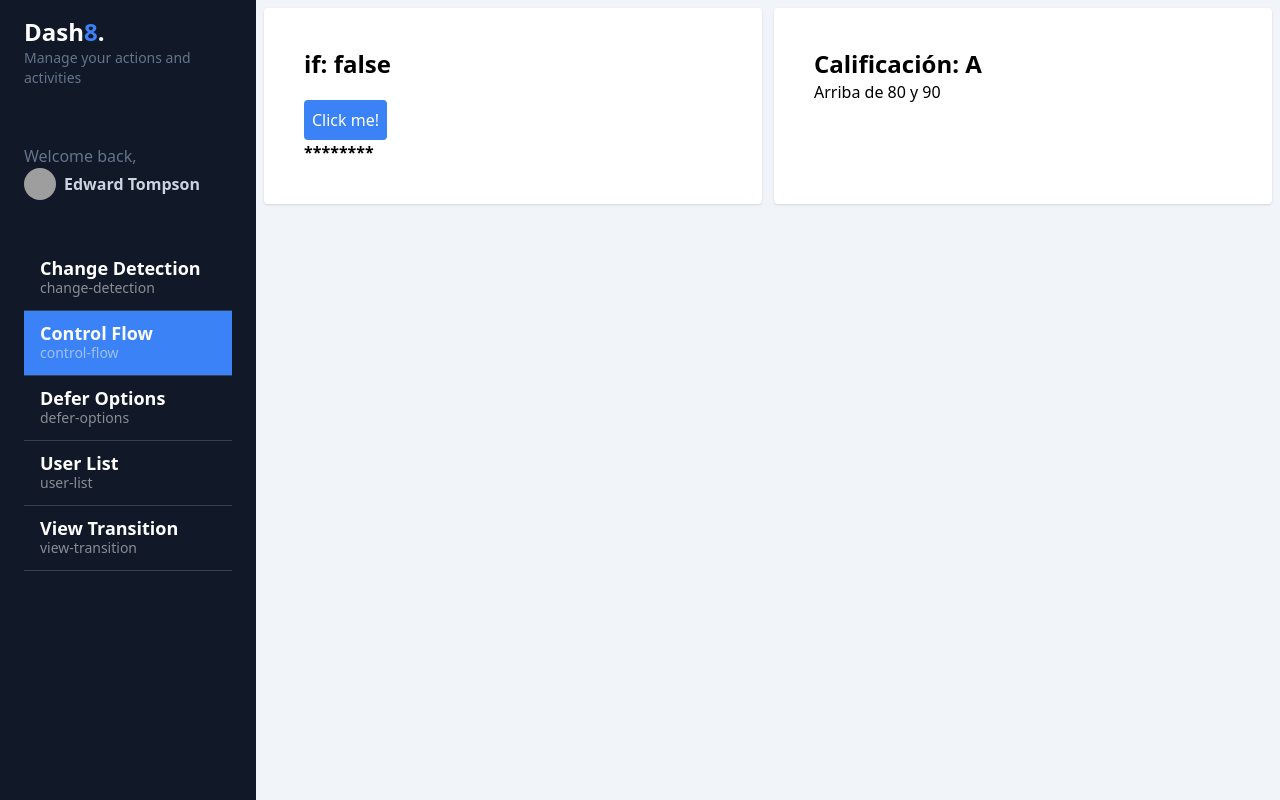
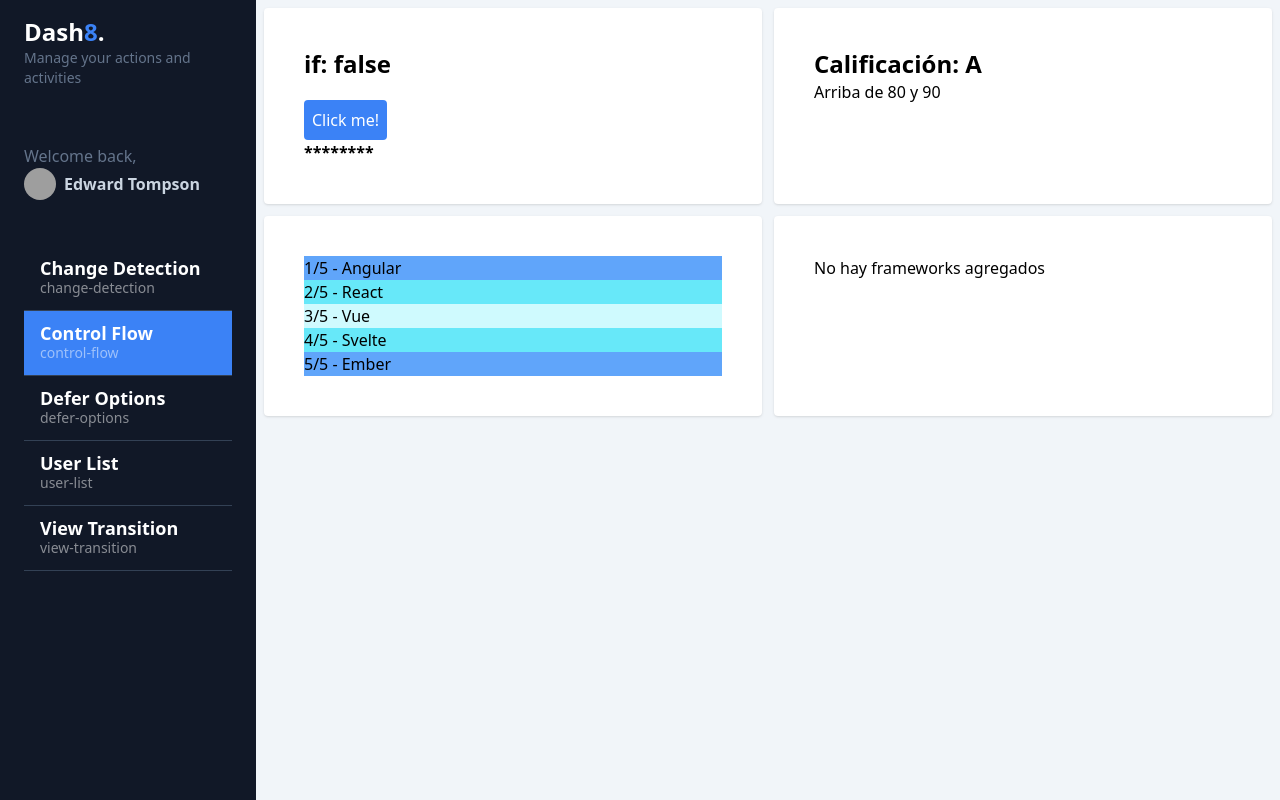
Before and after one commit to YahirPoot/my-dashboard, an Angular app: page /dashboard/control-flow in a window 1280 px wide. Built offline with nearby package versions, Linux system fonts and the light colour scheme; grey boxes are pictures that could not be loaded.

Commit message:
control flow @FOR

```diff
--- a/src/app/dashboard/pages/control-flow/control-flow.component.html
+++ b/src/app/dashboard/pages/control-flow/control-flow.component.html
@@ -40,7 +40,35 @@
           <p>Calificación no encontrada</p>
         }
       }
+    </div>
 
+
+    <!-- ! @for -->
+
+    <div class="bg-white rounded shadow p-10">
+
+      <ul>
+        @for (framework of frameworks(); track frameworks;
+        let i = $index, first = $first, last = $last, even = $even, odd = $odd, count = $count) {
+          <li [class]="{
+            'bg-cyan-100': even && !first && !last,
+            'bg-cyan-300': odd && !first && !last,
+            'bg-blue-400': first || last,
+          }">
+            {{ i + 1 }}/{{ count }} - {{ framework }}
+          </li>
+        }
+      </ul>
+    </div>
+
+    <div class="bg-white rounded shadow p-10">
+      <ul>
+        @for (framework of frameworks2(); track $index) {
+          <li>{{ framework }}</li>
+        } @empty {
+          <li>No hay frameworks agregados</li>
+        }
+      </ul>
     </div>
 
 </section>
--- a/src/app/dashboard/pages/control-flow/control-flow.component.ts
+++ b/src/app/dashboard/pages/control-flow/control-flow.component.ts
@@ -12,6 +12,8 @@
 
   public showContent = signal(false);
   public grade = signal<Grade>('A');
+  public frameworks = signal(['Angular', 'React', 'Vue', 'Svelte', 'Ember']);
+  public frameworks2 = signal([]);
 
   public toggleContent() {
     this.showContent.update(value => !value);
```
